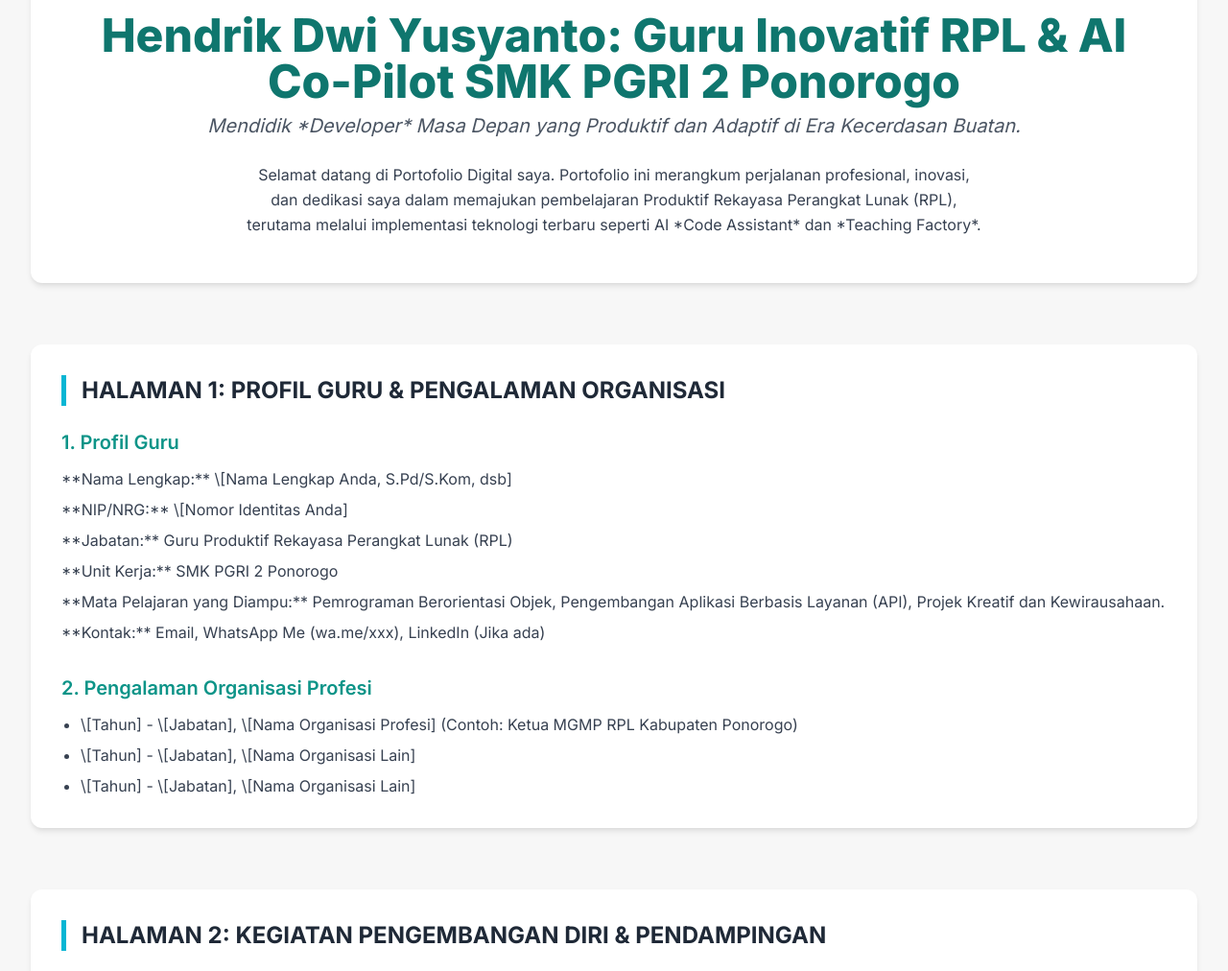
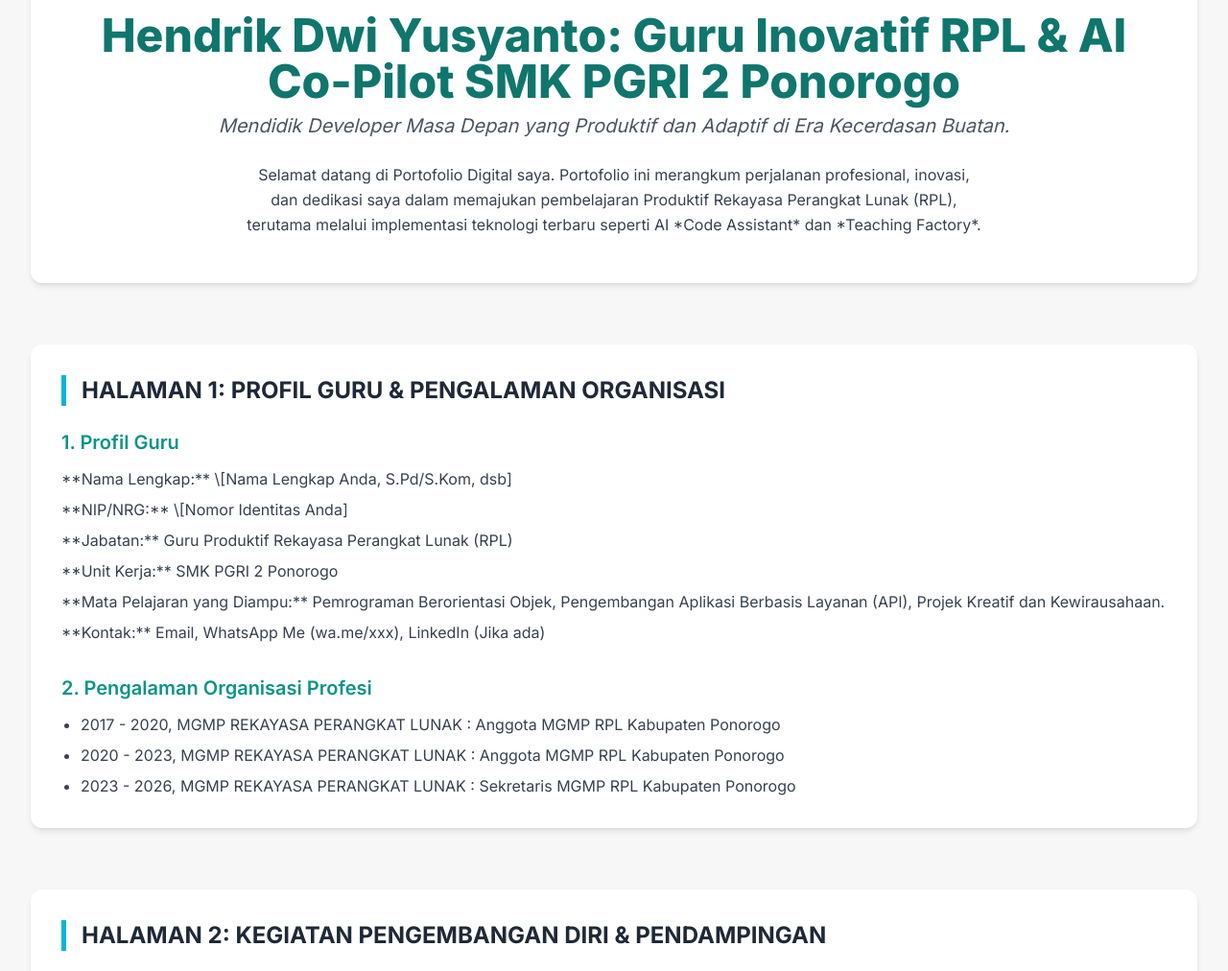
Before and after one commit to hendrikyusyanto53/hendrik-profil, a plain HTML site: page index.html in a window 1280 px wide. Shown: the part 271-1283 px from the top of the page at 96% size. Drawn offline with nearby package versions, Linux system fonts and the light colour scheme.

Commit message:
Update index.html

```diff
--- a/index.html
+++ b/index.html
@@ -56,7 +56,7 @@
                     Hendrik Dwi Yusyanto: Guru Inovatif RPL & AI Co-Pilot SMK PGRI 2 Ponorogo
                 </h1>
                 <p class="text-lg md:text-xl text-gray-600 italic mb-6">
-                    Mendidik *Developer* Masa Depan yang Produktif dan Adaptif di Era Kecerdasan Buatan.
+                    Mendidik Developer Masa Depan yang Produktif dan Adaptif di Era Kecerdasan Buatan.
                 </p>
                 <p class="max-w-3xl text-gray-700 leading-relaxed">
                     Selamat datang di Portofolio Digital saya. Portofolio ini merangkum perjalanan profesional, inovasi, dan dedikasi saya dalam memajukan pembelajaran Produktif Rekayasa Perangkat Lunak (RPL), terutama melalui implementasi teknologi terbaru seperti AI *Code Assistant* dan *Teaching Factory*.
@@ -90,9 +90,9 @@
                 <div>
                     <h3 class="text-xl font-semibold text-teal-600 mb-3">2. Pengalaman Organisasi Profesi</h3>
                     <ul class="space-y-2 text-gray-700 list-disc pl-5">
-                        <li>\[Tahun] - \[Jabatan], \[Nama Organisasi Profesi] (Contoh: Ketua MGMP RPL Kabupaten Ponorogo)</li>
-                        <li>\[Tahun] - \[Jabatan], \[Nama Organisasi Lain]</li>
-                        <li>\[Tahun] - \[Jabatan], \[Nama Organisasi Lain]</li>
+                        <li>2017 - 2020, MGMP REKAYASA PERANGKAT LUNAK : Anggota MGMP RPL Kabupaten Ponorogo</li>
+                         <li>2020 - 2023, MGMP REKAYASA PERANGKAT LUNAK : Anggota MGMP RPL Kabupaten Ponorogo</li>
+                         <li>2023 - 2026, MGMP REKAYASA PERANGKAT LUNAK : Sekretaris MGMP RPL Kabupaten Ponorogo</li>
                     </ul>
                 </div>
             </section>
```
